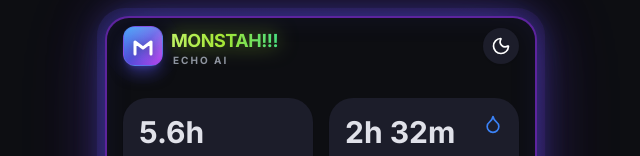
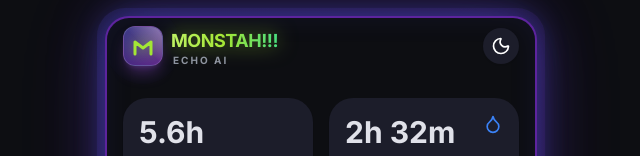
Before and after one commit to monstah123/monstah-echonote-ai, a React (Vite) app: page / in a window 1280 px wide. Shown: the top 156 px of the page, without its empty margins (319-959 px from the left). Built offline with nearby package versions, Linux system fonts and the light colour scheme; no server answers.

Commit message:
Polish: Make 'M' logo neon green on dark background for high visibility

```diff
--- a/components/AppLogo.tsx
+++ b/components/AppLogo.tsx
@@ -8,15 +8,15 @@ const AppLogo: React.FC = () => {
                 {/* Pulsing Wave Effect */}
                 <span className="absolute inline-flex h-full w-full rounded-full bg-brand-blue opacity-20 animate-ping"></span>
 
-                {/* Logo Body with Brighter Gradient */}
-                <div className="relative flex items-center justify-center w-10 h-10 rounded-xl bg-gradient-to-br from-blue-500 via-brand-blue to-purple-600 shadow-lg shadow-brand-blue/50 overflow-hidden transform transition-transform hover:scale-105 active:scale-95 border border-white/10">
-                    {/* The "M" - stylized using SVG paths to look sharp */}
-                    <svg width="24" height="24" viewBox="0 0 24 24" fill="none" xmlns="http://www.w3.org/2000/svg" className="text-white drop-shadow-[0_2px_4px_rgba(0,0,0,0.3)] z-10">
+                {/* Logo Body with Darker Background for Contrast */}
+                <div className="relative flex items-center justify-center w-10 h-10 rounded-xl bg-gradient-to-br from-indigo-900 to-purple-900 shadow-lg shadow-purple-500/30 overflow-hidden transform transition-transform hover:scale-105 active:scale-95 border border-white/20">
+                    {/* The "M" - Neon Green for maximum visibility */}
+                    <svg width="24" height="24" viewBox="0 0 24 24" fill="none" xmlns="http://www.w3.org/2000/svg" className="text-lime-400 drop-shadow-[0_0_8px_rgba(163,230,53,0.8)] z-10">
                         <path d="M4 20V8L12 14L20 8V20" stroke="currentColor" strokeWidth="3" strokeLinecap="round" strokeLinejoin="round" />
                     </svg>
 
-                    {/* Stronger Inner Sheen/Gloss Effect */}
-                    <div className="absolute inset-0 bg-gradient-to-tr from-transparent via-white/30 to-white/60 pointer-events-none mix-blend-overlay"></div>
+                    {/* Intense Glass Reflection */}
+                    <div className="absolute inset-0 bg-gradient-to-tr from-transparent via-white/5 to-white/40 pointer-events-none"></div>
                 </div>
             </div>
 
```
